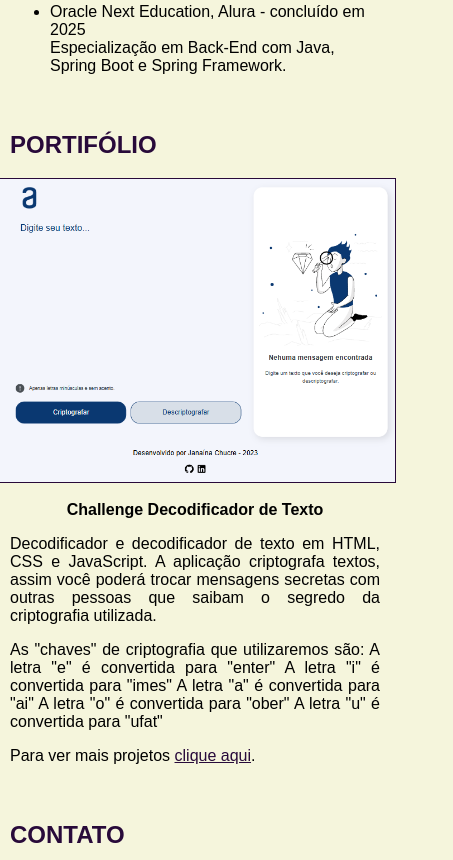
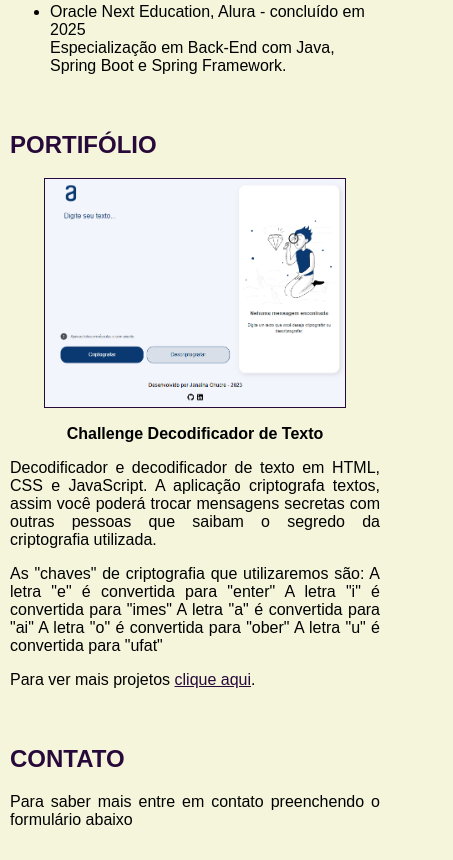
Before and after one commit to JanainaChucre/ap-f-aplicacoes-web, a plain HTML site: page index.html in a window 390 px wide. Shown: the part 509-1369 px from the top of the page, 453 px wide, since content can reach past the window. Drawn offline with Linux system fonts and the light colour scheme.

Commit message:
Update style.css

```diff
--- a/style.css
+++ b/style.css
@@ -67,14 +67,14 @@ p {
 }
 
 
-section div img {
+.portifolio-decodificador img {
     max-width: 400px; /*tamanho máximo da imagem*/
     margin-right: 20px; /*margem para distanciar a imagem do texto*/
     border: 1px solid;
     border-color: var(--cor-principal);
 }
 
-section div img:hover {
+.portifolio-decodificador img:hover {
     box-shadow: 0 4px 8px rgba(0, 0, 0, 0.5); /*adiciona sombra quando o cursor passa em cima da imagem*/
 }
 
@@ -138,9 +138,35 @@ footer a img {
 
 
 /*adaptação para celular*/
-@media (max-width: 768px) {
+@media (max-width: 480px) {
+    nav ul li a {
+        padding: 17px 7px;
+    }
+
     .portifolio-decodificador {
         flex-direction: column; /* Empilha verticalmente no celular */
+        align-items: center;
+        text-align: center;
+    }
+
+    .portifolio-decodificador img {
+        max-width: 300px;
+        height: auto;
+        margin: 0;
+    }
+
+    form{
+        max-width: 90%;
+    }
+}
+
+@media (max-width: 768px) {
+    nav ul li a {
+        padding: 17px 7px;
+    }
+
+    .portifolio-decodificador {
+        flex-direction: column;
         align-items: center;
         text-align: center;
     }
@@ -149,7 +175,12 @@ footer a img {
         margin: 0;
     }
 
-    nav ul li a {
-        padding: 17px 7px;
+    .portifolio-decodificador img {
+        max-width: 300px;
+        height: auto;
+    }
+
+    form{
+        max-width: 90%;
     }
 }
```
